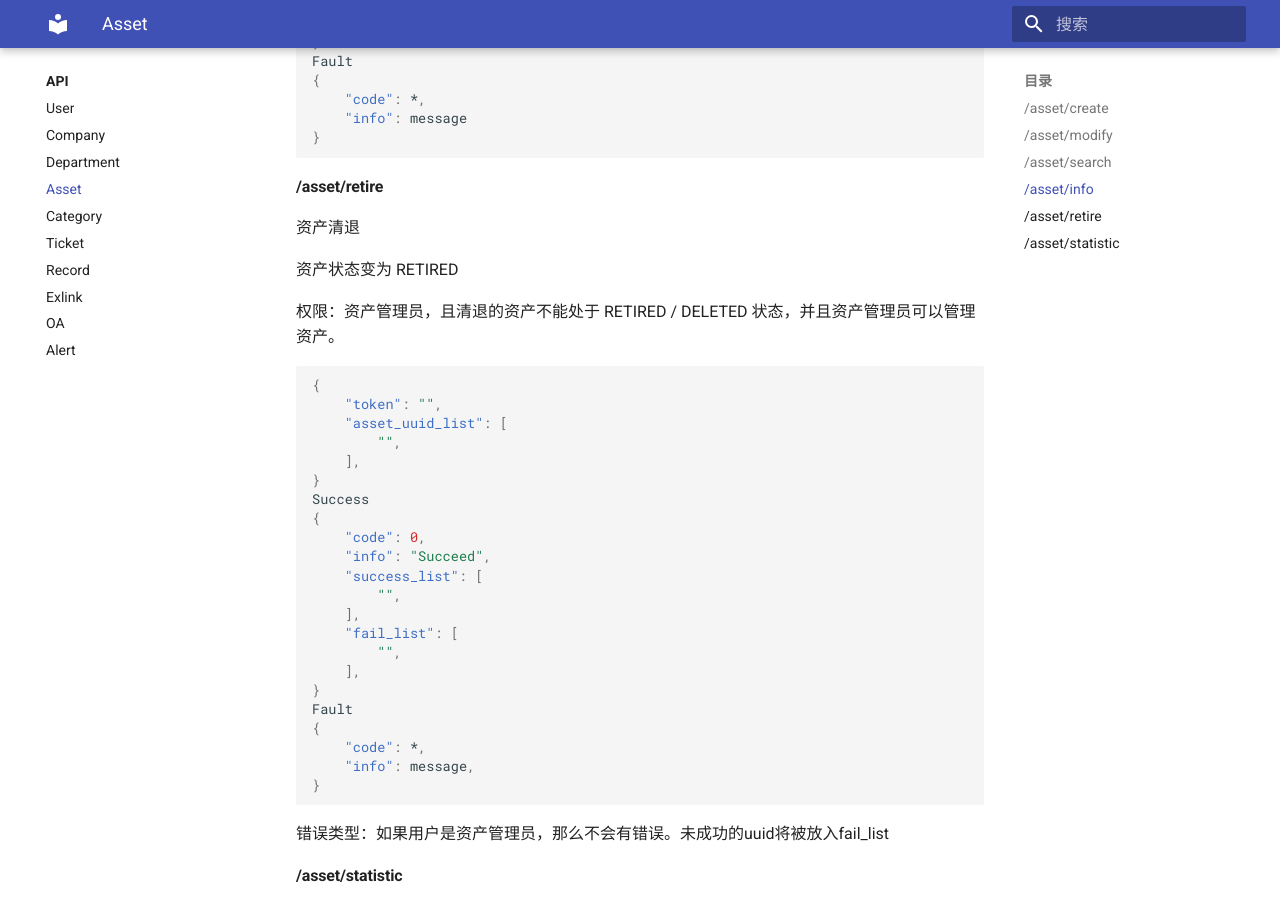
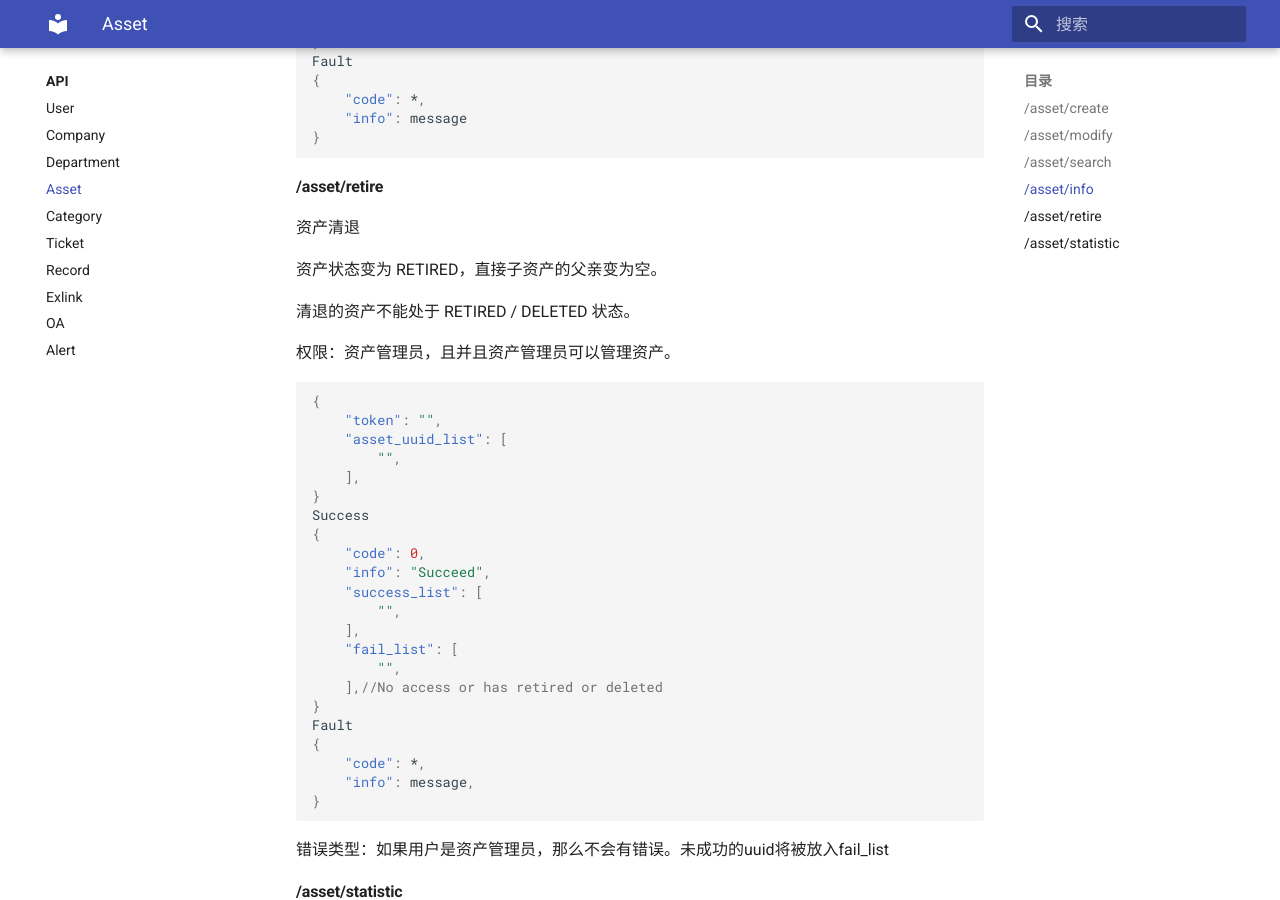
Before and after one commit to kuritas/asseta-docs, an MkDocs documentation site: the page built from docs/API/asset.md, in a window 1280 px wide and 900 px high, scrolled down 4377 px. Built offline with MkDocs 1.6.1 and Material for MkDocs 9.7.7, drawn with Linux system fonts in a browser that asks for light colours.

Commit message:
fix: asset_retire

````diff
--- a/docs/API/asset.md
+++ b/docs/API/asset.md
@@ -221,9 +221,11 @@ Fault
 
 资产清退
 
-资产状态变为 RETIRED
+资产状态变为 RETIRED，直接子资产的父亲变为空。
 
-权限：资产管理员，且清退的资产不能处于 RETIRED / DELETED 状态，并且资产管理员可以管理资产。
+清退的资产不能处于 RETIRED / DELETED 状态。
+
+权限：资产管理员，且并且资产管理员可以管理资产。
 
 
 ```json
@@ -242,7 +244,7 @@ Success
     ],
     "fail_list": [
         "",
-    ],
+    ],//No access or has retired or deleted
 }
 Fault
 {
````
